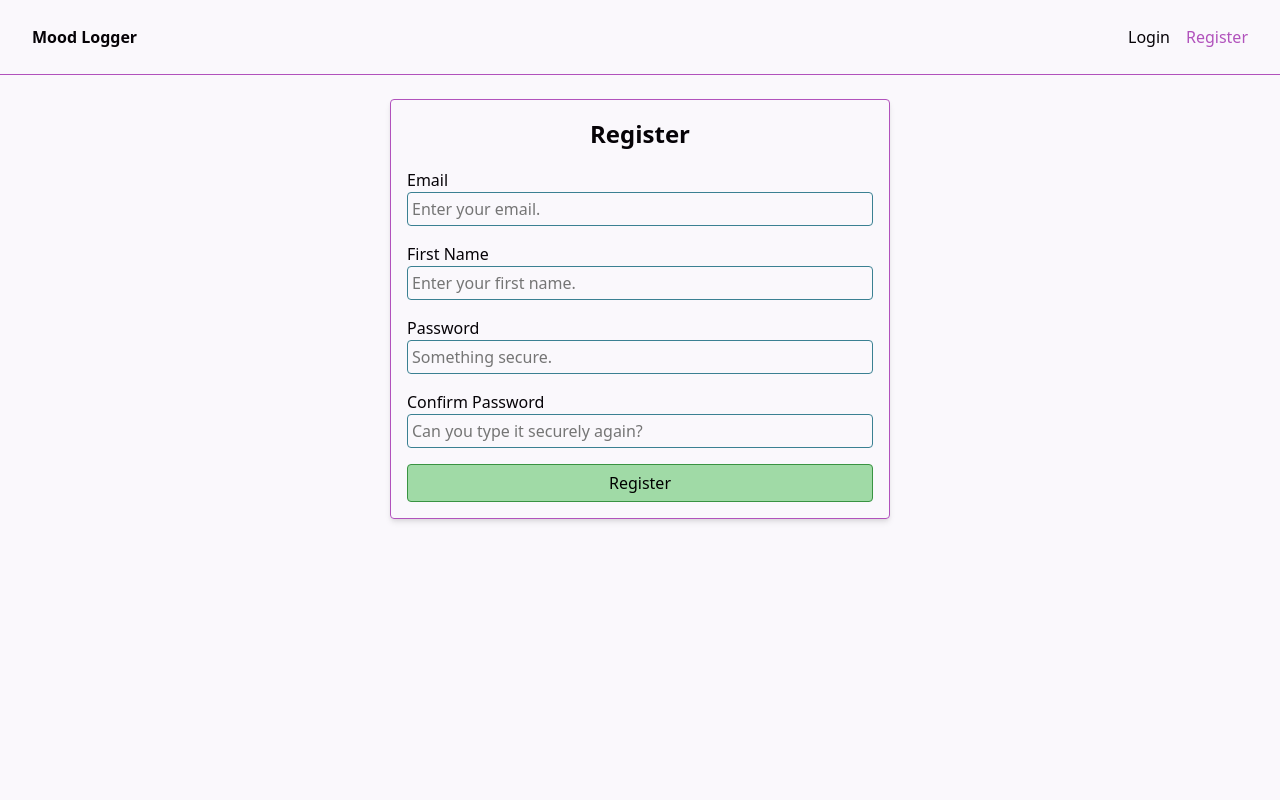
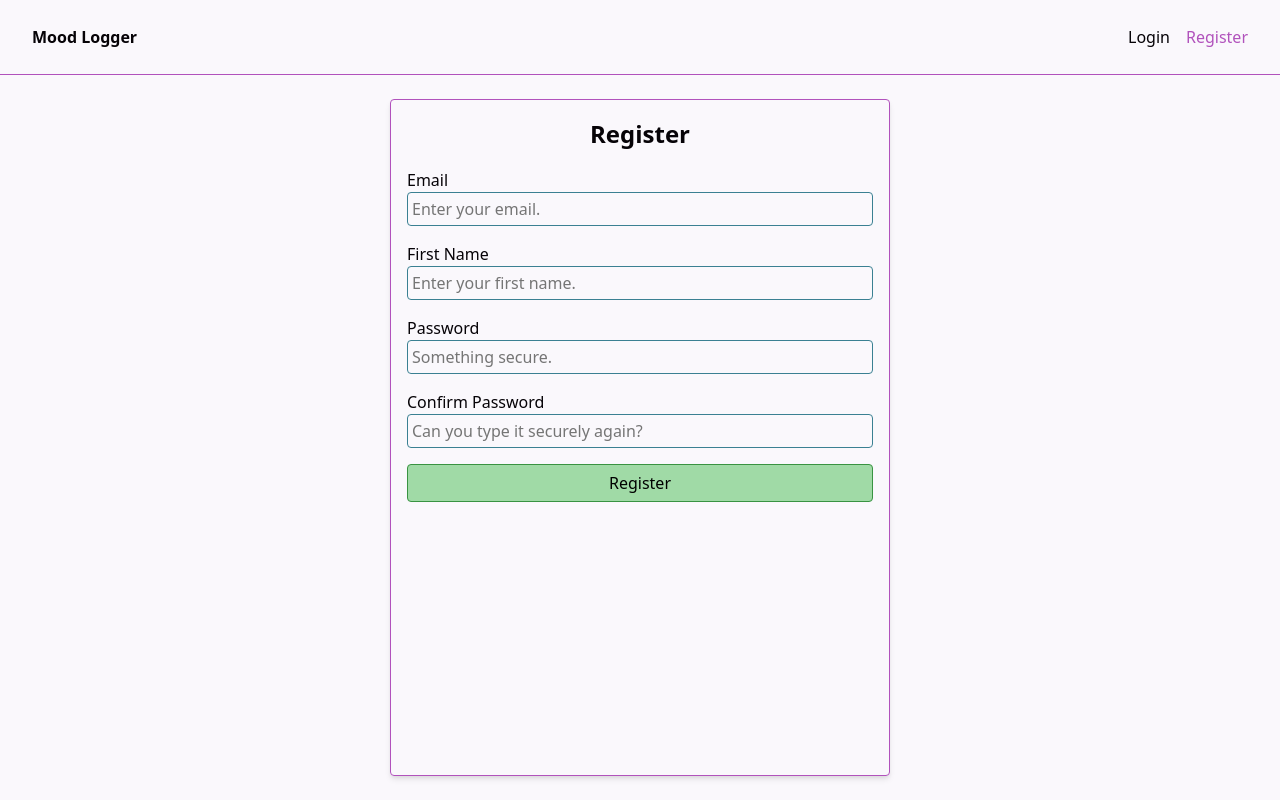
Before and after one commit to jonmico/mood-logger-client, a React (Vite) app: page /register in a window 1280 px wide. Built offline with nearby package versions, Linux system fonts and the light colour scheme; no server answers.

Commit message:
Clean slate for CSS heights.

```diff
--- a/src/App.tsx
+++ b/src/App.tsx
@@ -6,9 +6,7 @@ export default function App() {
   return (
     <div className={styles.app}>
       <Navbar />
-      <div>
-        <Outlet />
-      </div>
+      <Outlet />
     </div>
   );
 }
--- a/src/layouts/AppLayout.module.css
+++ b/src/layouts/AppLayout.module.css
@@ -1,7 +1,6 @@
 .appLayoutContainer {
   display: grid;
   grid-template-columns: clamp(200px, 25%, 325px) 1fr;
-  height: 100%;
 }
 
 .outletWrapper {
@@ -16,7 +15,6 @@
 
 @media (max-width: 480px) {
   .appLayoutContainer {
-    height: 100%;
     grid-template-rows: 1fr 75px;
     grid-template-columns: 1fr;
     grid-template-areas:
--- a/src/styles/reset.css
+++ b/src/styles/reset.css
@@ -12,7 +12,6 @@ html {
 }
 
 body {
-  min-height: 100vh;
   line-height: 1.5;
   -webkit-font-smoothing: antialiased;
 }
```
